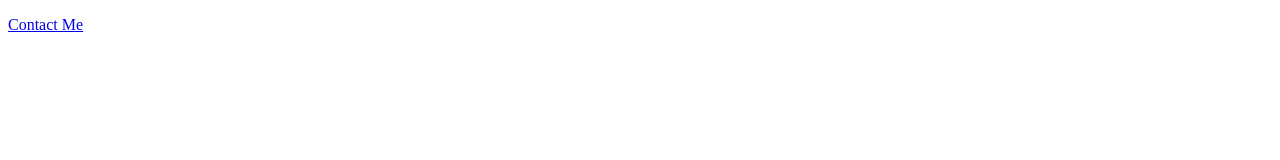
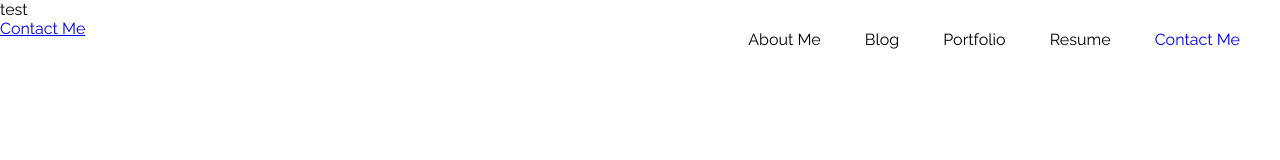
Before and after one commit to paulinebonner/website, a plain HTML site: page index.html in a window 1280 px wide. Drawn offline with Linux system fonts and the light colour scheme.

Commit message:
updated css index html files

```diff
--- a/css/style.css
+++ b/css/style.css
@@ -0,0 +1,31 @@
+@import url('https://fonts.googleapis.com/css?family=Raleway');
+
+*{
+    font-family: 'Raleway', sans-serif;
+    box-sizing: border-box;
+    padding: 0;
+    margin: 0;
+}
+
+nav{
+    position: absolute;
+    right: 20px;
+    top: 10px;
+}
+
+nav ul{
+    list-style: none;
+}
+
+nav li{
+    display: inline-block;
+    padding: 20px;
+}
+
+nav a{
+    text-decoration: none;
+}
+
+footer{
+    position: relative;
+}
--- a/index.html
+++ b/index.html
@@ -2,12 +2,23 @@
 <html>
     <head>
         <title>homepage</title>
+        <link rel="stylesheet" href="css/style.css">
     </head>
     <body>
+        <nav>
+            <ul>
+                <li>About Me</li>
+                <li>Blog</li>
+                <li>Portfolio</li>
+                <li>Resume</li>
+                <li><a href="contact.html">Contact Me</a></li>
+            </ul>
+        </nav>
+        <p>test</p>
+        <footer>
+            <p>
+                <a href="contact.html">Contact Me</a>
+            </p>
+        </footer>
     </body>
-    <footer>
-        <p>
-            <a href="contact.html">Contact Me</a>
-        </p>
-    </footer>
 </html>
```
Also changed, not shown: contact.html (+6 -6 lines).
